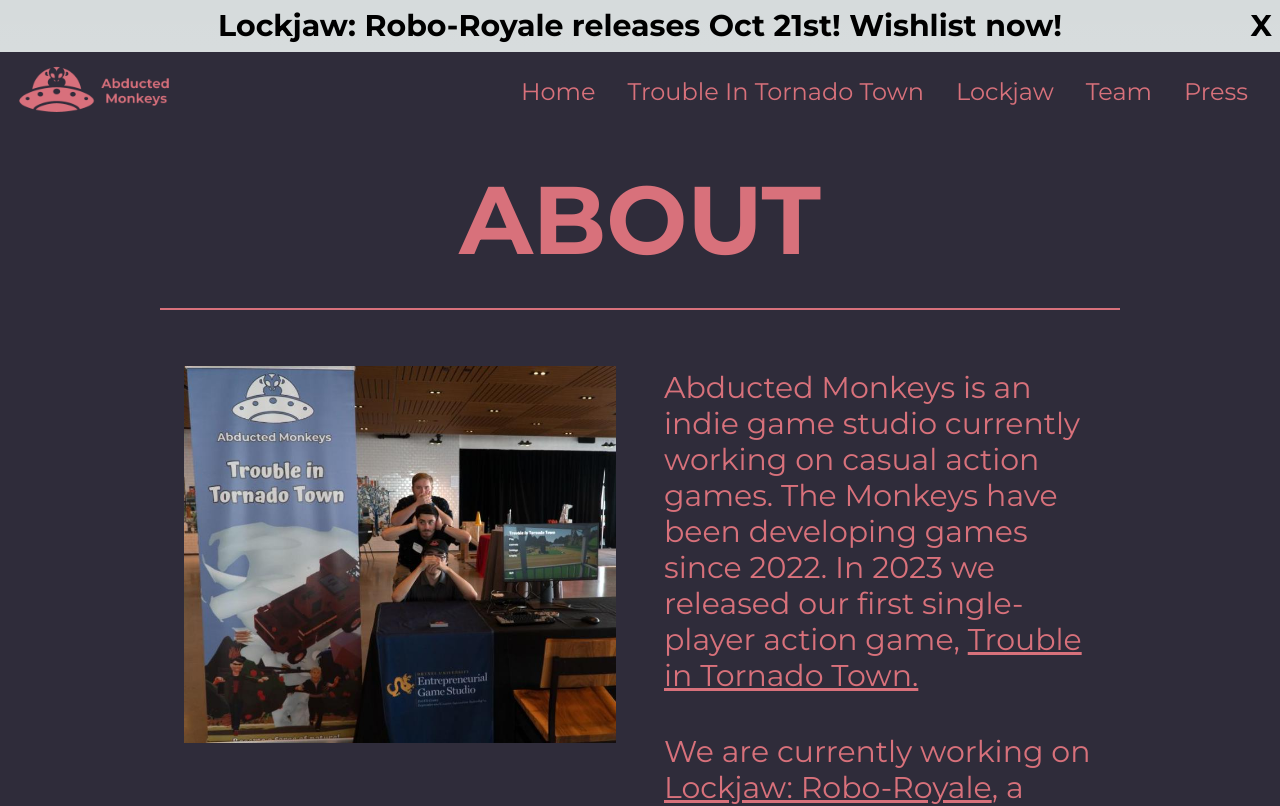
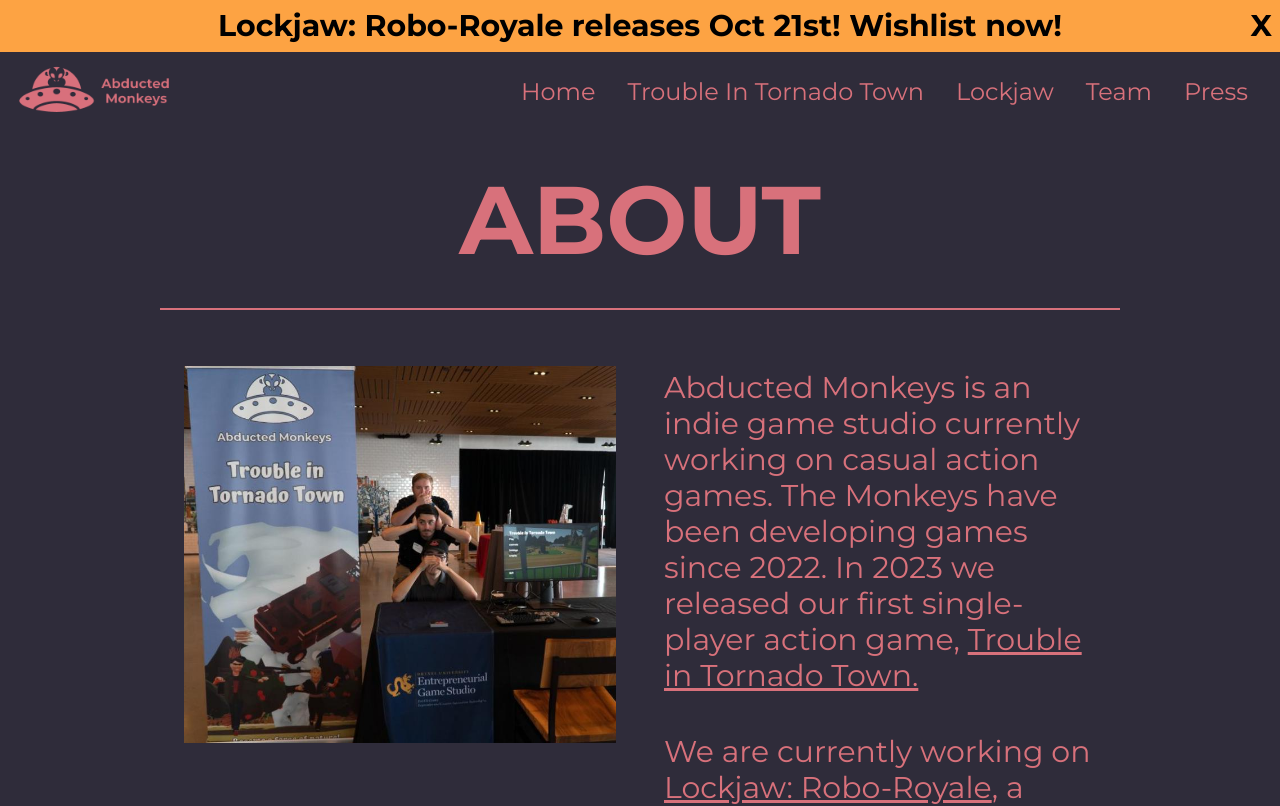
Before and after one commit to AbductedMonkeys/monkeywebsite, a Next.js app: page / in a window 1280 px wide. Shown: the top 806 px of the page. Built offline with nearby package versions, Linux system fonts and the light colour scheme.

Commit message:
orange fix

```diff
--- a/src/components/Navbar.tsx
+++ b/src/components/Navbar.tsx
@@ -53,8 +53,8 @@
                 buttonText="Lockjaw: Robo-Royale releases Oct 21st! Wishlist now!"
                 buttonLink="https://store.steampowered.com/app/2782270/Lockjaw_RoboRoyale/"
                 //height="auto"
-                backgroundColor="lOrange"
-                buttonBackgroundColor="lOrange"
+                backgroundColor="#fda343"
+                buttonBackgroundColor="#fda343"
             />
             <div className={`flex justify-between items-center w-full h-20 px-4  ${pathname == '/lockjaw' ? "bg-lGray text-lOrange" : "bg-grimace text-mPink"} fixed nav`}>
       <div >
```
